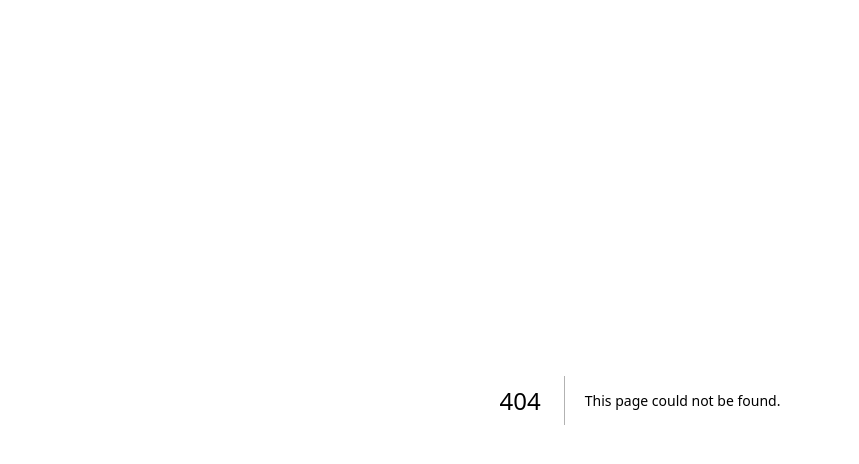
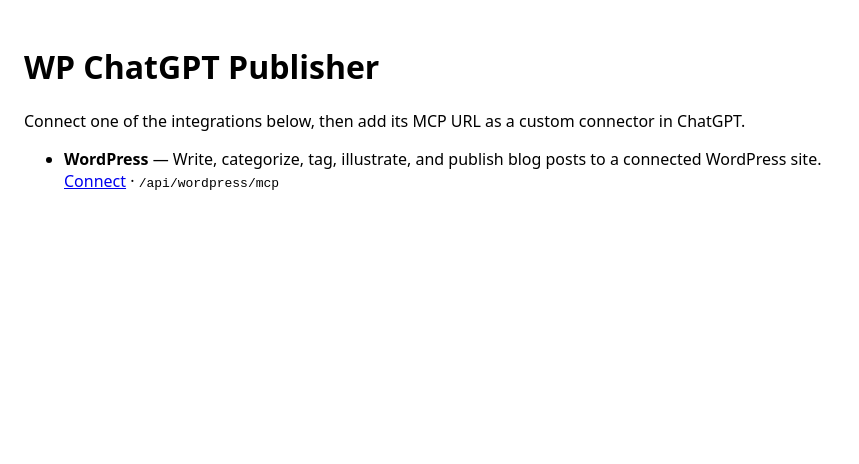
Before and after one commit to whitewayweb/Epexta, a Next.js app: page / in a window 1280 px wide. Before the commit this address had no page. Shown: the top 464 px of the page, without its empty margins (0-859 px from the left). Built offline with nearby package versions, Linux system fonts and the light colour scheme.

Commit message:
Add repo guidance and landing page
This adds the repository guidance files (AGENTS.md and CLAUDE.md) covering architecture, security, role model, and dev workflow. It also introduces the home page that lists available module connections and MCP endpoints for onboarding.

```diff
--- /dev/null
+++ b/app/page.tsx
@@ -0,0 +1,22 @@
+import Link from "next/link";
+import { MODULES } from "@/lib/modules";
+
+export default function HomePage() {
+  return (
+    <main style={{ padding: 24 }}>
+      <h1>WP ChatGPT Publisher</h1>
+      <p>Connect one of the integrations below, then add its MCP URL as a custom connector in ChatGPT.</p>
+      <ul>
+        {MODULES.map((mod) => (
+          <li key={mod.slug} style={{ marginBottom: 12 }}>
+            <strong>{mod.name}</strong> — {mod.description}
+            <br />
+            <Link href={mod.connectPath}>Connect</Link>
+            {" · "}
+            <code>{mod.mcpPath}</code>
+          </li>
+        ))}
+      </ul>
+    </main>
+  );
+}
```
Also changed, not shown: 2 other files (tests, documents, lock files or other folders).
